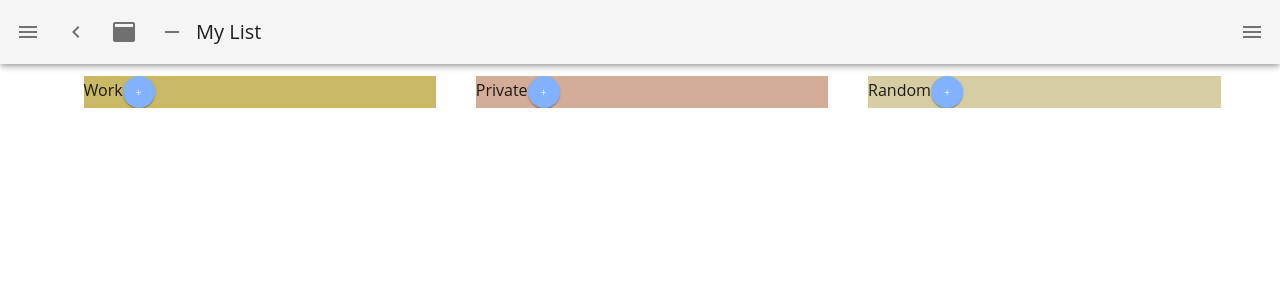
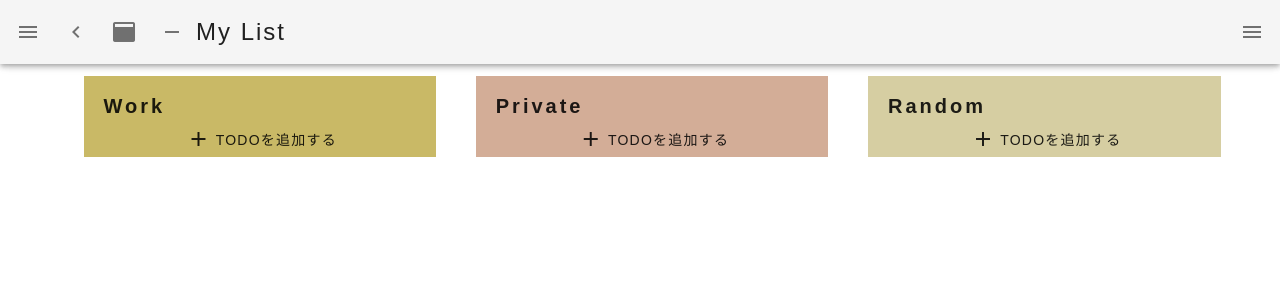
Before and after one commit to shoprogram/nuxt_todo, a Nuxt app: page / in a window 1280 px wide. Shown: the top 300 px of the page. Built offline with nearby package versions, Linux system fonts and the light colour scheme.

Commit message:
update: todoの追加ボタンデザイン、フォント変更

```diff
--- a/components/AddButton.vue
+++ b/components/AddButton.vue
@@ -1,5 +1,27 @@
 <template>
-  <v-btn color="accent" elevation="1" x-small fab @click="$emit('click')"
-    >+
+  <v-btn
+    class="button__add"
+    color="transparent"
+    elevation="0"
+    block
+    depressed
+    elevation-0
+    @click="$emit('click')"
+  >
+    <v-icon>mdi-plus</v-icon>
+    <span>Todoを追加する</span>
   </v-btn>
 </template>
+<style lang="scss">
+.button__add {
+  font-weight: 500;
+  // align-items: flex-end;
+  padding-bottom: 0;
+  &:hover {
+    background-color: rgba(255, 255, 255, 0.3) !important;
+  }
+  & span {
+    margin-left: 4px;
+  }
+}
+</style>
--- a/components/TodoCategory.vue
+++ b/components/TodoCategory.vue
@@ -1,10 +1,10 @@
 <template>
   <div>
-    <div class="category_title">
+    <div class="category-title">
       <label>{{ target.displayName }}</label>
-      <AddButton @click="$emit('toggle-modal', target.category)"></AddButton>
     </div>
     <TodoList :target="target" @showEditModal="showEditModal"></TodoList>
+    <AddButton @click="$emit('toggle-modal', target.category)"></AddButton>
   </div>
 </template>
 <script>
@@ -21,3 +21,14 @@ export default {
   },
 }
 </script>
+<style lang="scss">
+.category-title {
+  font-weight: 600;
+  & label {
+    padding: 15px 20px 0 20px;
+    display: block;
+    font-size: 20px;
+    letter-spacing: 3px;
+  }
+}
+</style>
--- a/layouts/default.vue
+++ b/layouts/default.vue
@@ -1,6 +1,5 @@
 <template>
   <v-app light>
-    <!-- Navigator in the left side!! -->
     <v-navigation-drawer
       v-model="drawer"
       :mini-variant="miniVariant"
@@ -37,7 +36,7 @@
       <v-btn icon @click.stop="fixed = !fixed">
         <v-icon>mdi-minus</v-icon>
       </v-btn>
-      <v-toolbar-title v-text="title" />
+      <v-toolbar-title class="tool-bar__title" v-text="title" />
       <v-spacer />
       <v-btn icon @click.stop="rightDrawer = !rightDrawer">
         <v-icon>mdi-menu</v-icon>
@@ -94,6 +93,11 @@ export default {
 </script>
 <style>
 .v-application {
-  font-family: 'Open Sans';
+  font-family: arial, helvetica, sans-serif;
+}
+.tool-bar__title {
+  font-weight: 400;
+  letter-spacing: 2px;
+  font-size: 24px;
 }
 </style>
--- a/nuxt.config.js
+++ b/nuxt.config.js
@@ -13,7 +13,13 @@ export default {
       { name: 'viewport', content: 'width=device-width, initial-scale=1' },
       { hid: 'description', name: 'description', content: '' },
     ],
-    link: [{ rel: 'icon', type: 'image/x-icon', href: '/favicon.ico' }],
+    link: [
+      { rel: 'icon', type: 'image/x-icon', href: '/favicon.ico' },
+      {
+        rel: 'stylesheet',
+        href: 'https://fonts.googleapis.com/css?family=Oswald:700',
+      },
+    ],
   },
 
   // Global CSS: https://go.nuxtjs.dev/config-css
```
